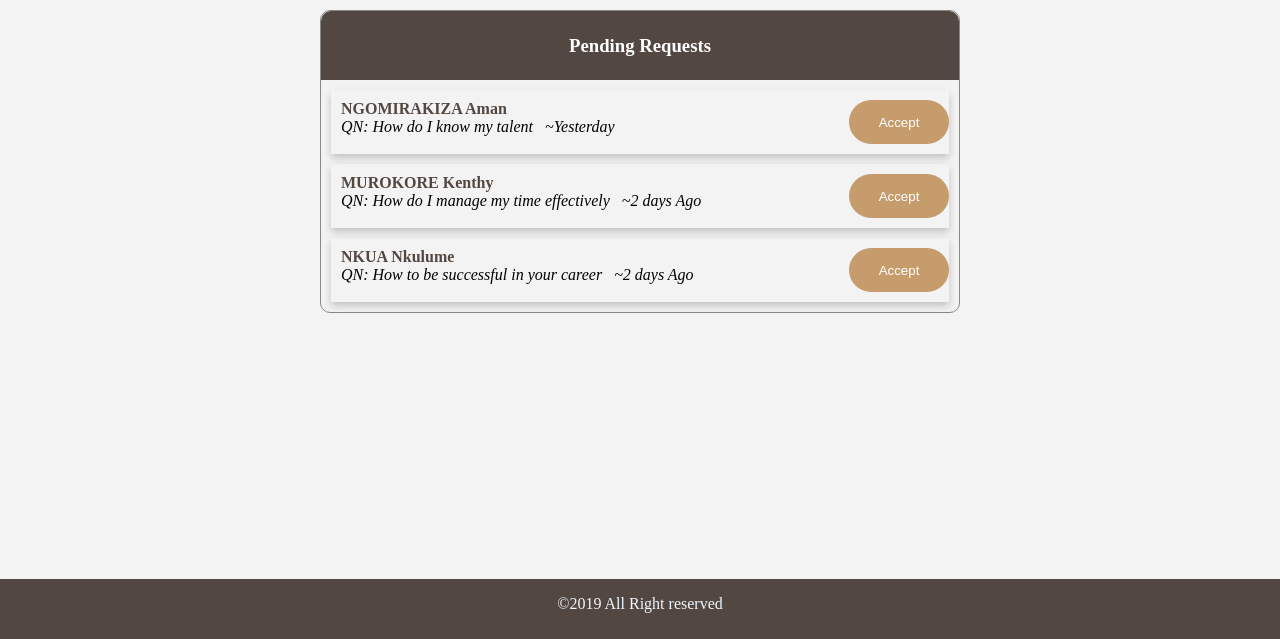
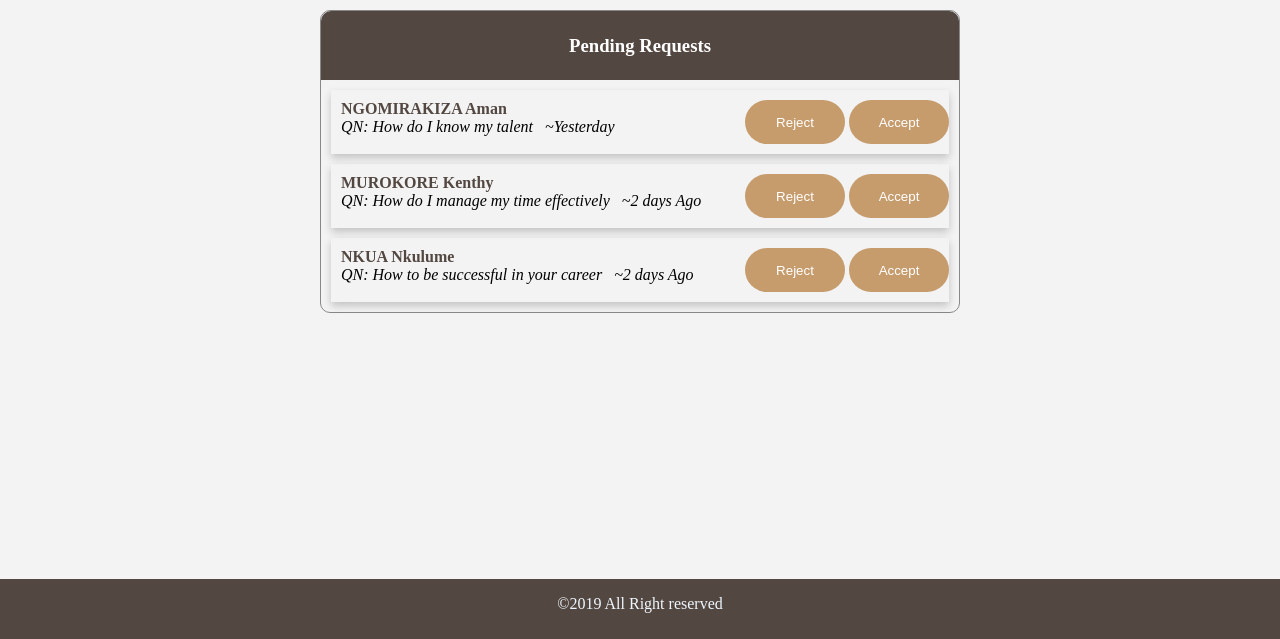
Before and after one commit to Emeryherve/Free-Mentors, a plain HTML site: page UI/pages/mentor/manage_session.html in a window 1280 px wide. Shown: the part 161-800 px from the top of the page. Drawn offline with Linux system fonts and the light colour scheme.

Commit message:
- Add mentor is able to reject mentoring session (#11)
* - Add mentor is able to reject mentoring session

* - Add mentor is able to reject mentoring session

```diff
--- a/UI/pages/mentor/manage_session.html
+++ b/UI/pages/mentor/manage_session.html
@@ -71,7 +71,9 @@ young people to provide free mentorship sessions.">
                <b><span class="head-label">NGOMIRAKIZA Aman</span></b>
                <em><span >QN: How do I know my talent </span> <span id="session-time">&nbsp; ~Yesterday</span></em>
                </div>
-               <div class="right"><input type="button" class="small custom-btn" value="Accept" onclick="dialogbox('Request accepted successfully')"/>
+               <div class="right">
+                    <input type="button"class="small custom-btn" value="Reject" onclick="dialogbox('Request rejeted successfully')"/>
+                   <input type="button" class="small custom-btn" value="Accept" onclick="dialogbox('Request accepted successfully')"/>
                </div>
 
            </div>
@@ -83,7 +85,9 @@ young people to provide free mentorship sessions.">
                   <b><span class="head-label">MUROKORE Kenthy</span></b>
                   <em><span >QN: How do I manage my time effectively </span> <span id="session-time">&nbsp; ~2 days Ago</span></em>
                   </div>
-                  <div class="right"><input type="button" class="small custom-btn" value="Accept" onclick="dialogbox('Request accepted successfully')"/>
+                  <div class="right">
+                        <input type="button"class="small custom-btn" value="Reject" onclick="dialogbox('Request rejeted successfully')"/>
+                   <input type="button" class="small custom-btn" value="Accept" onclick="dialogbox('Request accepted successfully')"/>
                   </div>
 
               </div>
@@ -95,7 +99,9 @@ young people to provide free mentorship sessions.">
                       <b><span class="head-label">NKUA Nkulume</span></b>
                       <em><span >QN: How to be successful in your career </span> <span id="session-time">&nbsp; ~2 days Ago</span></em>
                       </div>
-                      <div class="right"> <input type="button" class="small custom-btn" value="Accept" onclick="dialogbox('Request accepted successfully')"/>
+                      <div class="right">
+                            <input type="button"class="small custom-btn" value="Reject" onclick="dialogbox('Request rejeted successfully')"/>
+                            <input type="button" class="small custom-btn" value="Accept" onclick="dialogbox('Request accepted successfully')"/>
                       </div>
 
                   </div>
```
